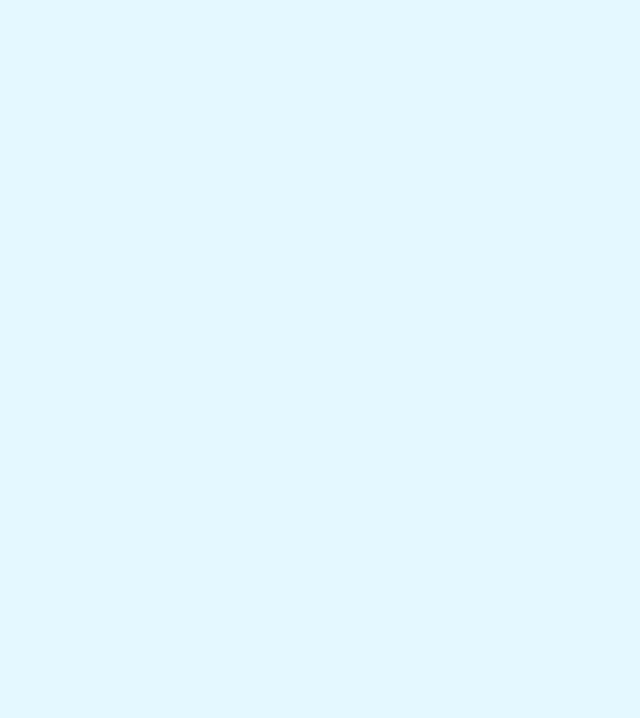
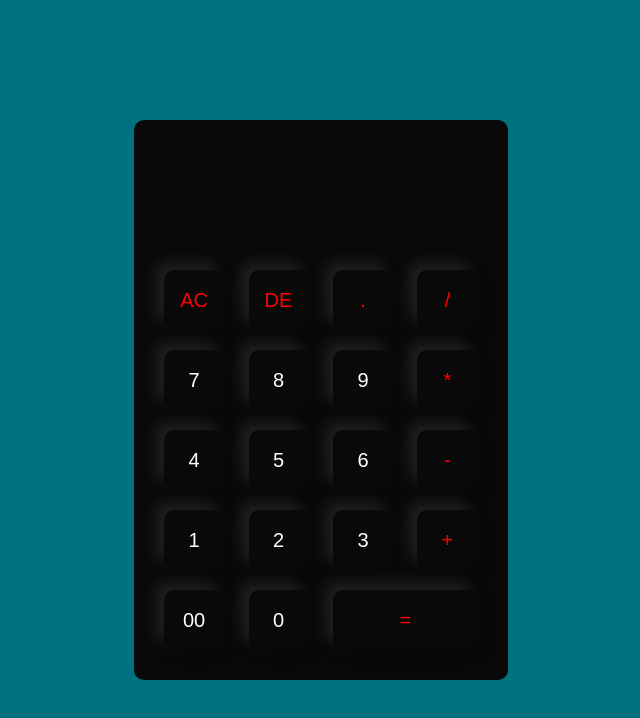
Before and after one commit to Deepak6205/projects-using-html-css-javascript, a plain HTML site: page mini-PROJECTS/Calculator/index.html in a window 1280 px wide. Shown: the whole page, without its empty margins (319-959 px from the left). Drawn offline with Linux system fonts and the light colour scheme.

Commit message:
created calculator using html css js

```diff
--- a/mini-PROJECTS/Calculator/index.html
+++ b/mini-PROJECTS/Calculator/index.html
@@ -9,10 +9,44 @@
 <body>
     <div class="container">
         <div class="calculator">
+            <form>
+                <div class="display">
+                    <input type="text" name="display">
+                </div>
+                <div>
+                    <input type="button" value="AC" onclick="display.value = '' " class="operator">
+                    <input type="button" value="DE" onclick="display.value = display.value.toString().slice(0,-1)" class="operator">
+                    <input type="button" value="." onclick="display.value += '.' " class="operator">
+                    <input type="button" value="/" onclick="display.value += '/'" class="operator">
+                </div>
+                <div>
+                    <input type="button" value="7" onclick="display.value += '7'">
+                    <input type="button" value="8" onclick="display.value += '8'">
+                    <input type="button" value="9" onclick="display.value += '9'">
+                    <input type="button" value="*" onclick="display.value += '*'" class="operator">
+                </div>
+                <div>
+                    <input type="button" value="4" onclick="display.value += '4'">
+                    <input type="button" value="5" onclick="display.value += '5'">
+                    <input type="button" value="6" onclick="display.value += '6'">
+                    <input type="button" value="-" onclick="display.value += '-'" class="operator">
+                </div>
+                <div>
+                    <input type="button" value="1" onclick="display.value += '1'">
+                    <input type="button" value="2" onclick="display.value += '2'">
+                    <input type="button" value="3" onclick="display.value += '3'">
+                    <input type="button" value="+" onclick="display.value += '+'" class="operator">
+                </div>
+                <div>
+                    <input type="button" value="00" onclick="display.value += '00'">
+                    <input type="button" value="0" onclick="display.value += '0'">
+                    <input type="button" value="=" class="equal operator" onclick="display.value = eval(display.value)" >
 
+                </div>
+            </form>
         </div>
     </div>
 
-    <script src="script.js"></script>
+
 </body>
 </html>
--- a/mini-PROJECTS/Calculator/style.css
+++ b/mini-PROJECTS/Calculator/style.css
@@ -7,5 +7,46 @@
 .container{
     width: 100%;
     height: 100vh;
-    background-color: #e3f9ff;
+    background-color: #01717d;
+    display: flex;
+    align-items: center;
+    justify-content: center;
 }
+.calculator{
+    background: #090909;
+    padding: 20px;
+    border-radius: 10px;
+}
+.calculator form input{
+    border: 0;
+    outline: 0;
+    width: 60px;
+    height: 60px;
+    border-radius: 10px;
+    box-shadow: -8px -8px 15px rgba(255, 255, 255, 0.1),5px 5px 15px rgba(0, 0, 0, 0.2);
+    background: transparent;
+    font-size: 20px;
+    color: #fff;
+    cursor: pointer;
+    margin: 10px;
+
+}
+form .display{
+    display: flex;
+    justify-content: flex-end;
+    margin: 20px 0;
+}
+
+form .display input{
+    text-align: right;
+    flex: 1;
+    font-size: 45px;
+    box-shadow: none;
+}
+
+form input.equal{
+    width: 145px;
+}
+form input.operator{
+    color: red;
+}
```
Also changed, not shown: mini-PROJECTS/Calculator/script.js (deleted).
